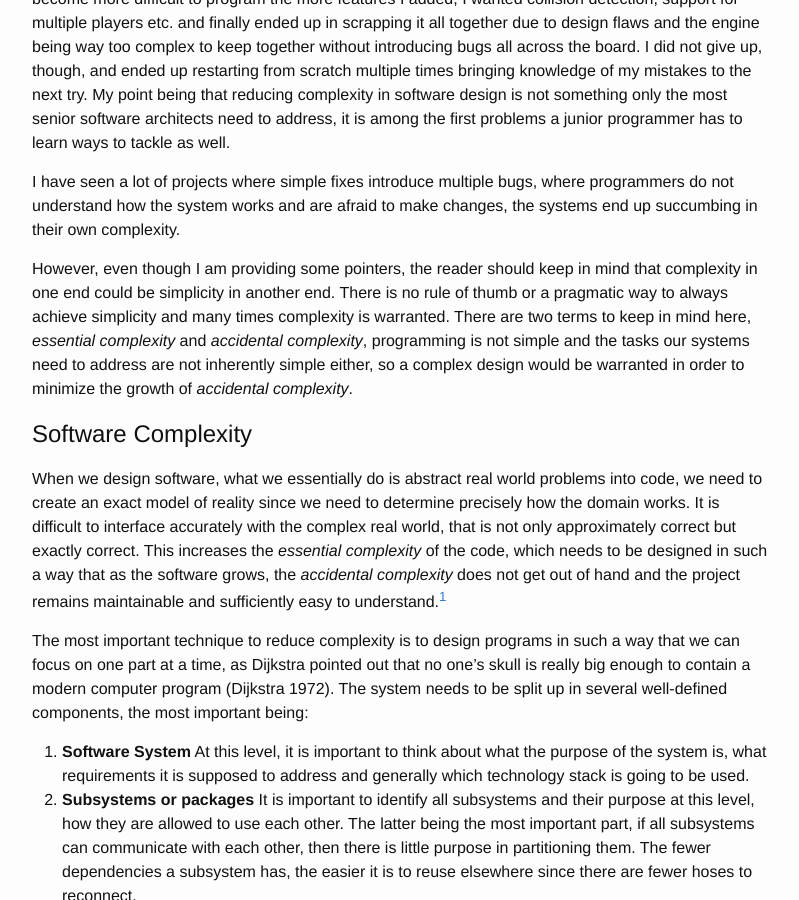
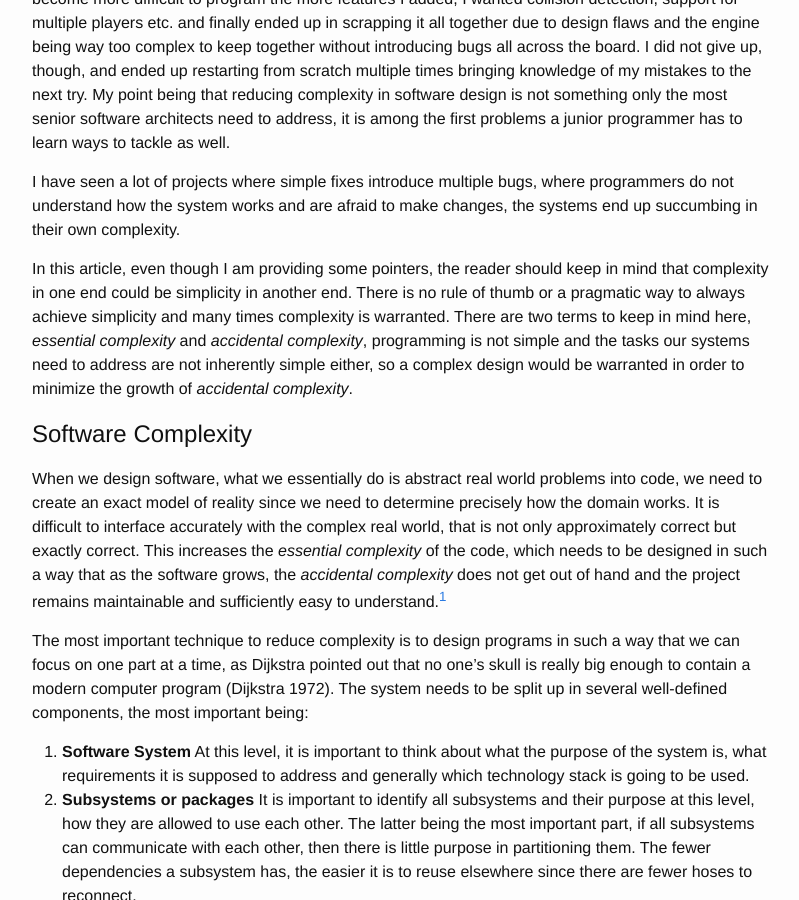
Before and after one commit to Oberheim/Oberheim.github.io, a Jekyll site: the page built from _posts/2016-05-18-managing-software-complexity.markdown, in a window 1280 px wide and 900 px high, scrolled down 309 px. Shown: the whole window, without its empty margins (238-1037 px from the left). Built offline with Jekyll 4.4.1, drawn with Linux system fonts in a browser that asks for light colours; comment, search, counter and statistics services are not loaded.

Commit message:
Update 2016-05-18-managing-software-complexity.markdown

```diff
--- a/_posts/2016-05-18-managing-software-complexity.markdown
+++ b/_posts/2016-05-18-managing-software-complexity.markdown
@@ -10,7 +10,7 @@ When I went to university and started learning to program I spent a lot of my fr
 
 I have seen a lot of projects where simple fixes introduce multiple bugs, where programmers do not understand how the system works and are afraid to make changes, the systems end up succumbing in their own complexity.
 
-However, even though I am providing some pointers, the reader should keep in mind that complexity in one end could be simplicity in another end. There is no rule of thumb or a pragmatic way to always achieve simplicity and many times complexity is warranted. There are two terms to keep in mind here, *essential complexity* and *accidental complexity*, programming is not simple and the tasks our systems need to address are not inherently simple either, so a complex design would be warranted in order to minimize the growth of *accidental complexity*.
+In this article, even though I am providing some pointers, the reader should keep in mind that complexity in one end could be simplicity in another end. There is no rule of thumb or a pragmatic way to always achieve simplicity and many times complexity is warranted. There are two terms to keep in mind here, *essential complexity* and *accidental complexity*, programming is not simple and the tasks our systems need to address are not inherently simple either, so a complex design would be warranted in order to minimize the growth of *accidental complexity*.
 
 # Software Complexity
 
```
